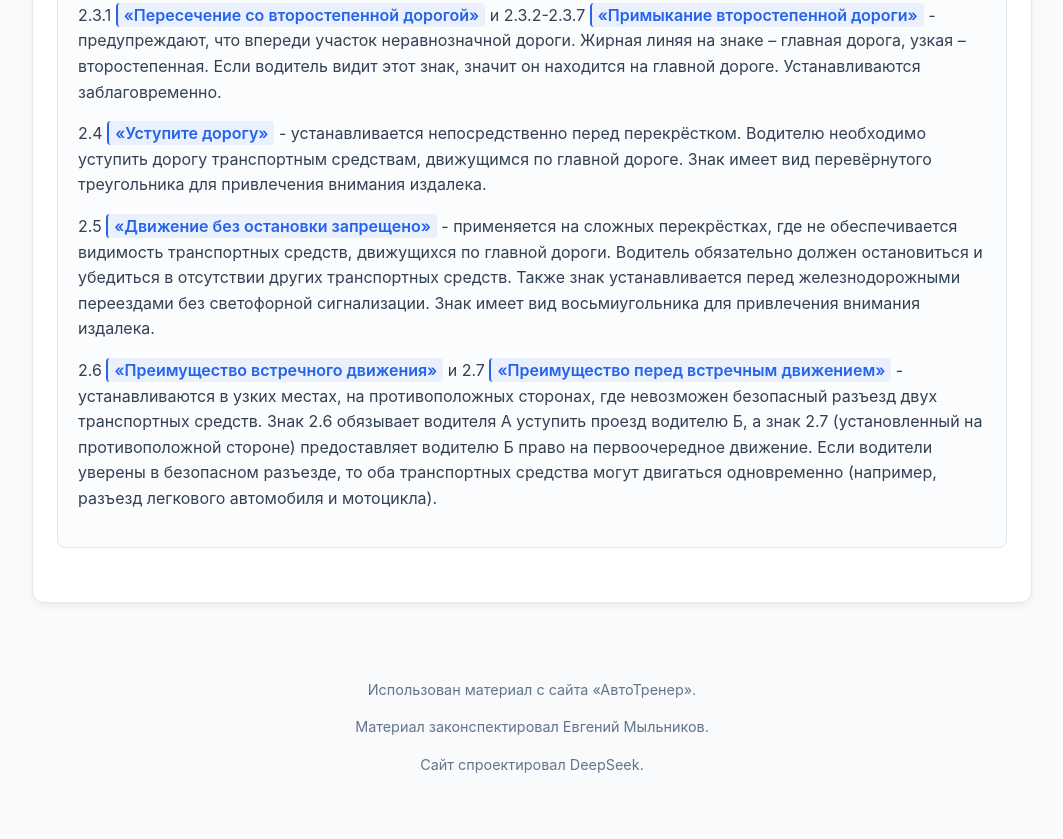
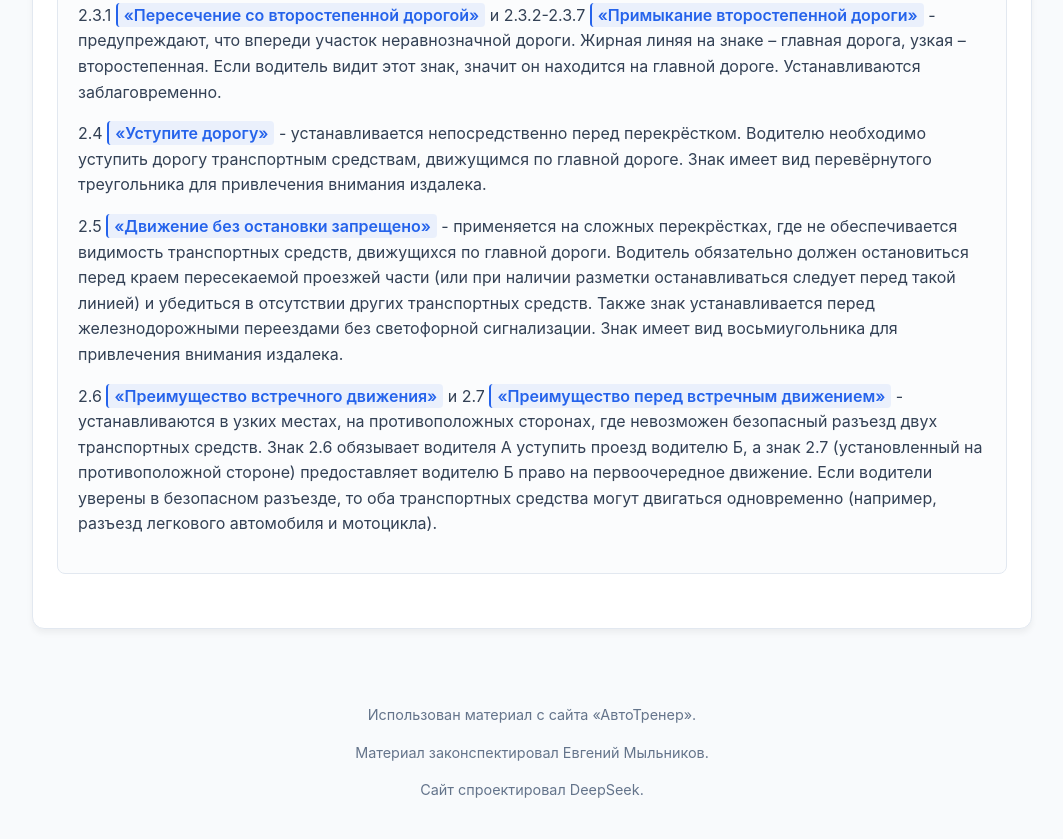
Before and after one commit to EugeneBlogs/Road_Traffic, a plain HTML site: page index.html in a window 1280 px wide. Shown: the part 8944-9783 px from the top of the page, without its empty margins (108-1171 px from the left). Drawn offline with nearby package versions, Linux system fonts and the light colour scheme.

Commit message:
Update index.html

```diff
--- a/index.html
+++ b/index.html
@@ -705,8 +705,10 @@
                         дороге. Знак имеет вид перевёрнутого треугольника для привлечения внимания издалека.</p>
                     <p>2.5 <span class="definition">«Движение без остановки запрещено»</span> - применяется на сложных
                         перекрёстках, где не обеспечивается видимость транспортных средств, движущихся по главной
-                        дороги. Водитель обязательно должен остановиться и убедиться в отсутствии других транспортных
-                        средств. Также знак устанавливается перед железнодорожными переездами без светофорной
+                        дороги. Водитель обязательно должен остановиться перед краем пересекаемой проезжей части (или
+                        при наличии разметки останавливаться следует перед такой линией) и убедиться в отсутствии других
+                        транспортных средств. Также знак устанавливается перед железнодорожными переездами без
+                        светофорной
                         сигнализации. Знак имеет вид восьмиугольника для привлечения внимания издалека.</p>
                     <p>2.6 <span class="definition">«Преимущество встречного движения»</span> и 2.7 <span
                             class="definition">«Преимущество перед встречным движением»</span> - устанавливаются в узких
```
